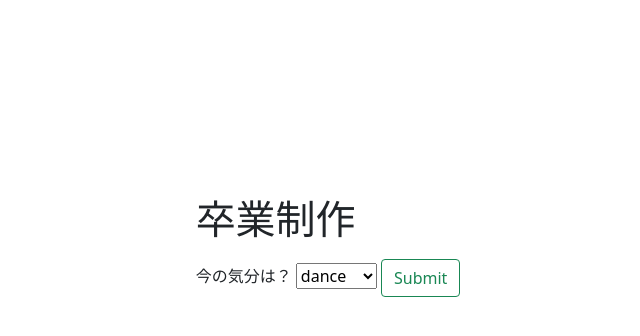
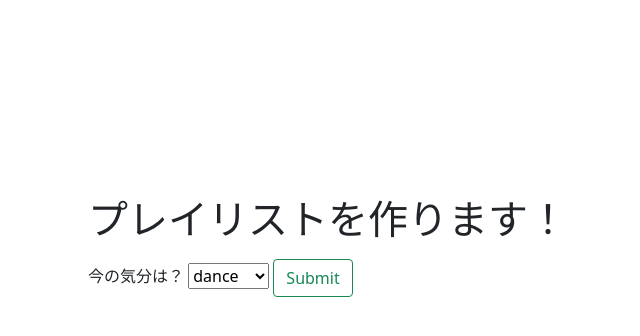
Before and after one commit to d13yuya/flask.app, a Flask app: page / in a window 1280 px wide. Shown: the part 154-490 px from the top of the page, without its empty margins (312-952 px from the left). Run offline with Flask 3, Linux system fonts and the light colour scheme; some libraries are stand-ins or nearby versions.

Commit message:
second commit

```diff
--- a/app.py
+++ b/app.py
@@ -9,7 +9,7 @@ bootstrap = Bootstrap(app)
 def index():
     # セレクトボックスの選択肢
     options = ['dance', 'positive', 'study', 'driving']
-    return render_template('index.html', options=options,title="卒業制作")
+    return render_template('index.html', options=options,title="プレイリストを作ります！")
 
 @app.route('/result.html', methods=["POST"])
 def result():
--- a/templates/layout.html
+++ b/templates/layout.html
@@ -6,7 +6,7 @@
   <meta http-equiv="X-UA-Compatible" content="IE=edge">
   <meta name="viewport" content="width=device-width, initial-scale=1.0">
 
-  <title>卒業制作</title>
+  <title>プレイリストを作成します</title>
   {% block style %}{% endblock %}
 </head>
 <body>
```
